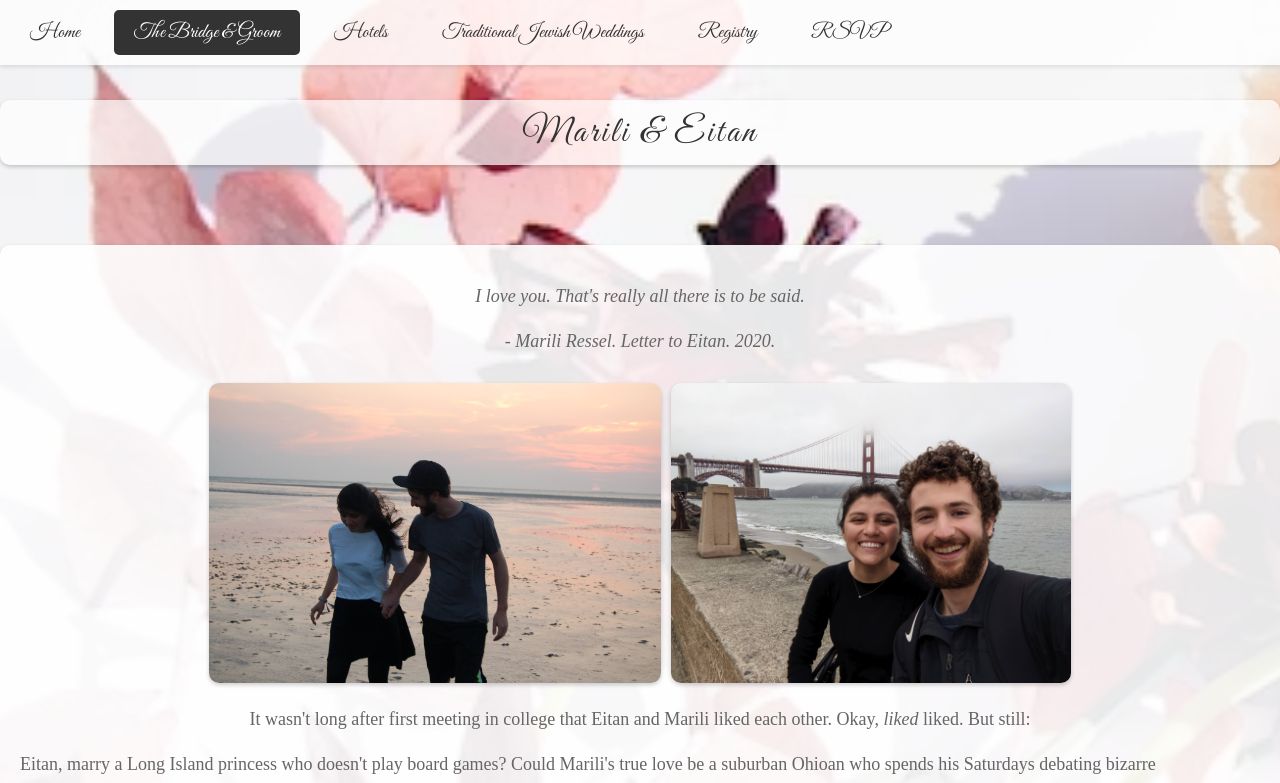
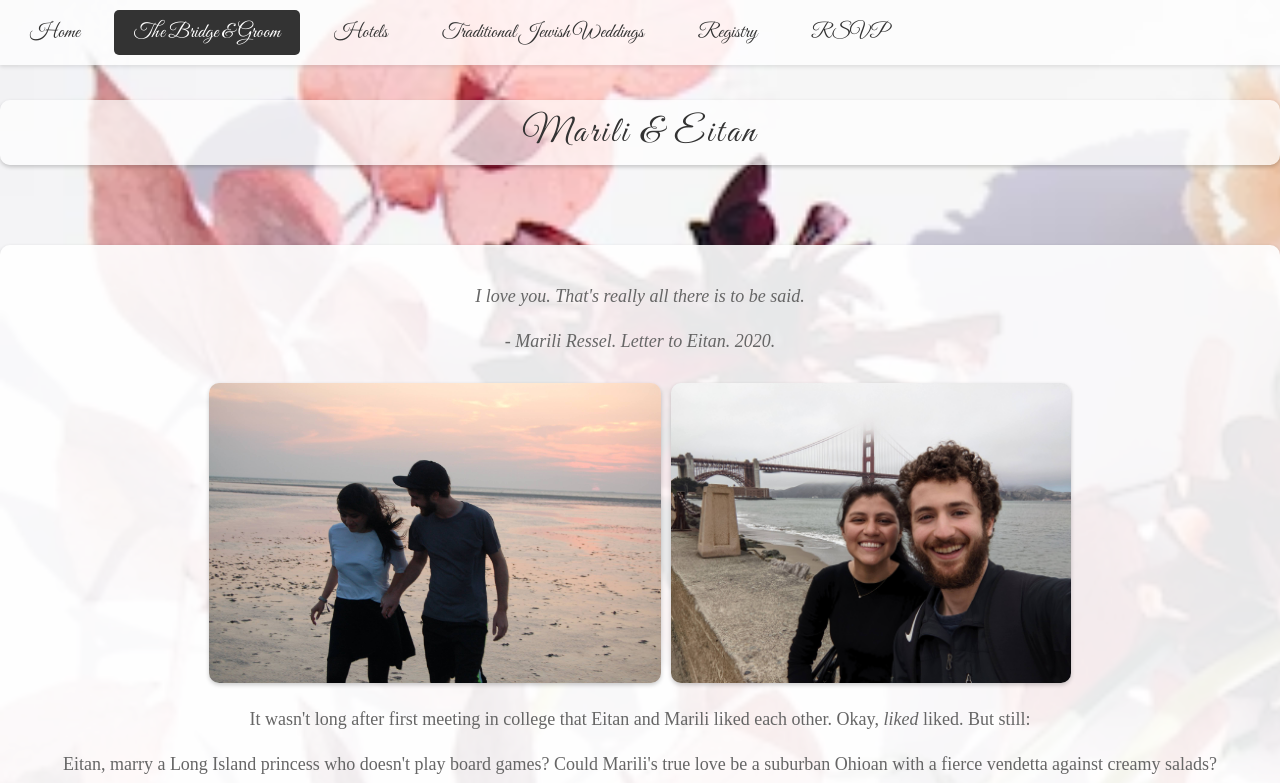
Before and after one commit to eitanrothberg/wedding-website, a plain HTML site: page index.html in a window 1280 px wide. Both pictures are taken after a click on the button "The Bridge & Groom". Shown: the top 783 px of the page. Drawn offline with Linux system fonts and the light colour scheme.

Commit message:
text update

```diff
--- a/index.html
+++ b/index.html
@@ -159,7 +159,7 @@
     </p>
     <p>
       Eitan, marry a Long Island princess who doesn't play board games?
-      Could Marili's true love be a suburban Ohioan who spends his Saturdays debating bizarre hypotheticals?
+      Could Marili's true love be a suburban Ohioan with a fierce vendetta against creamy salads?
     </p>
     <p>
       Yes indeed! Through a pandemic, through a cross-country move, and
```
